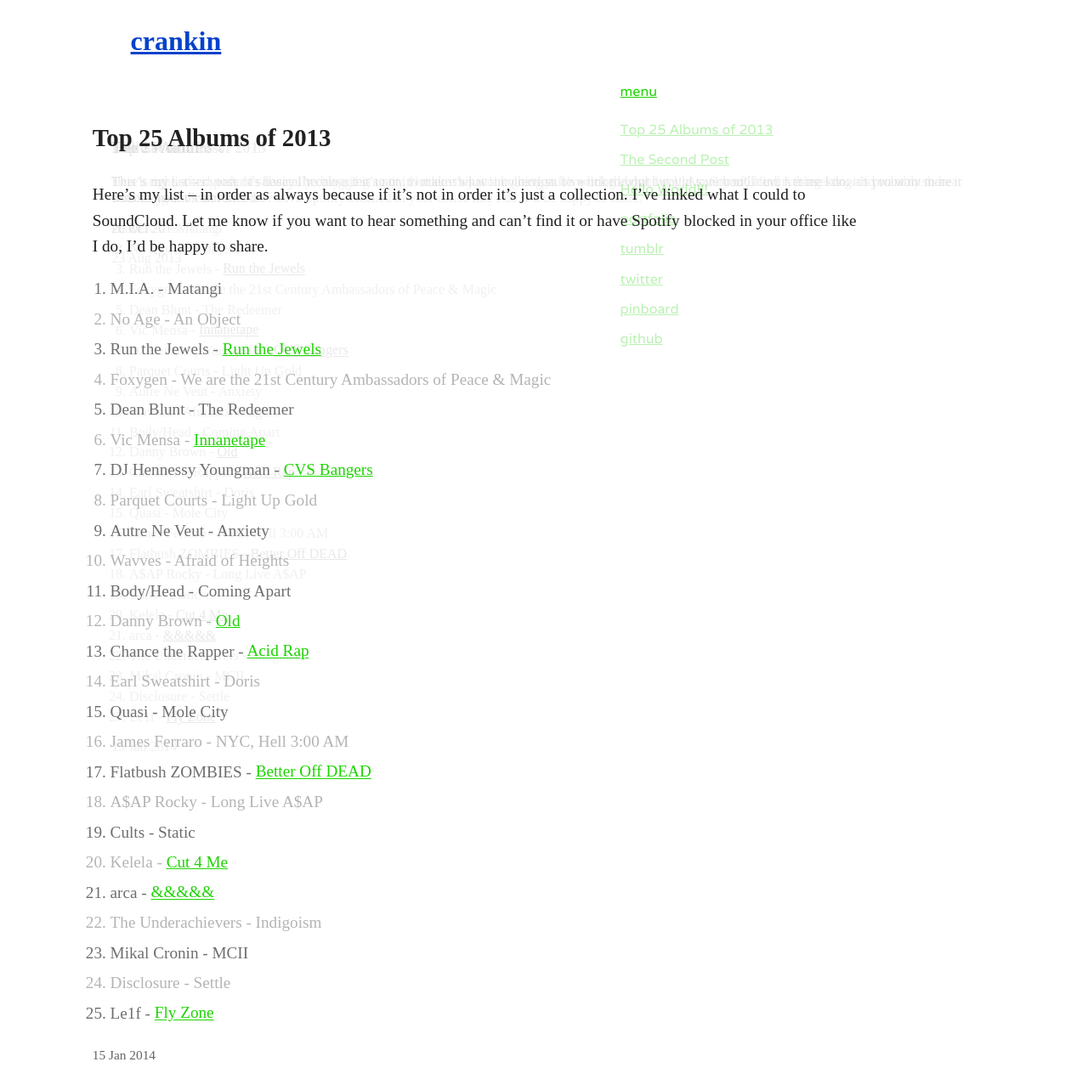
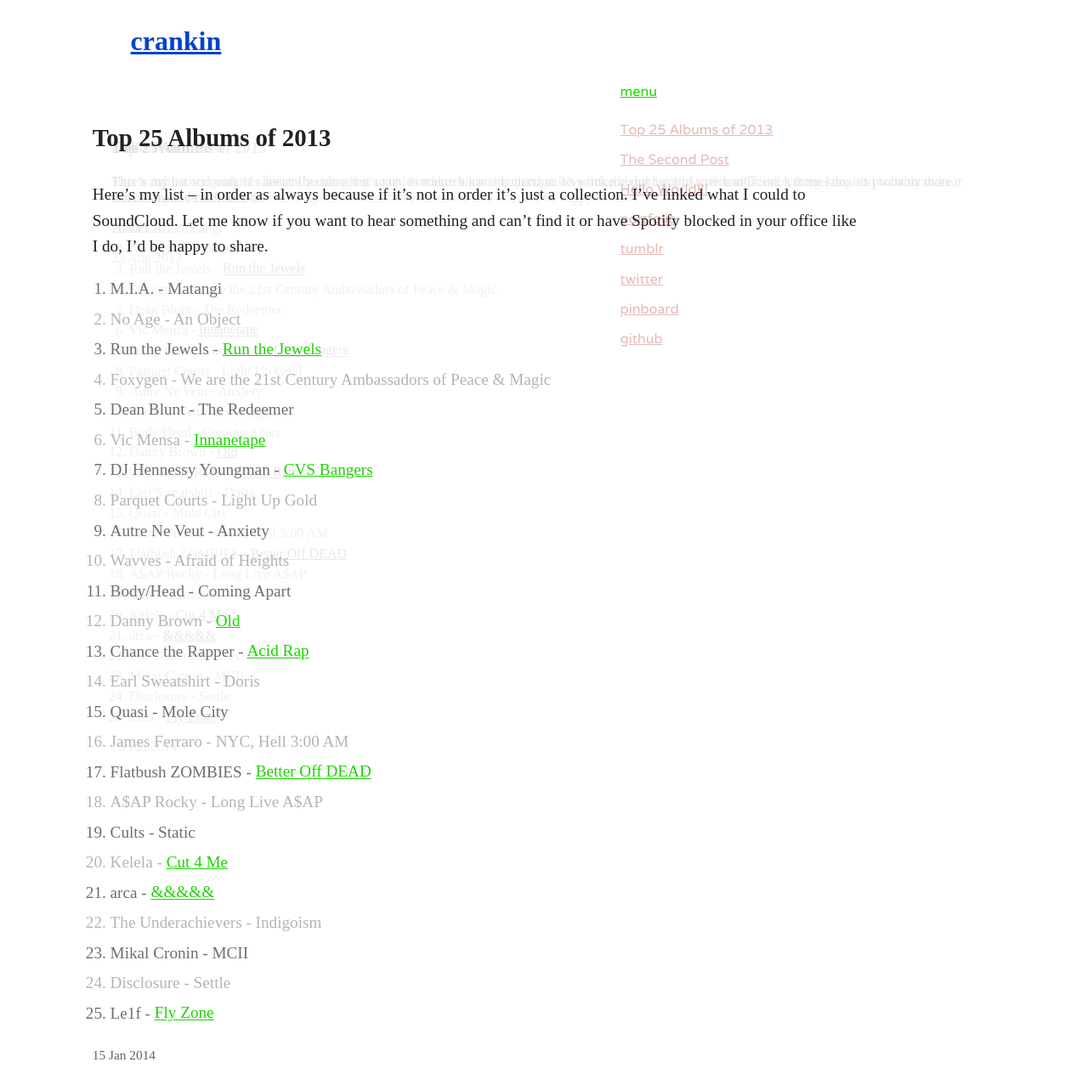
Before and after one commit to crankin/crankin.github.io, a Jekyll site: the page built from index.html, in a window 1280 px wide. Shown: the whole page at 85% size. Built offline with Jekyll 4.4.1, drawn with Linux system fonts in a browser that asks for light colours; nearby versions of some CDN libraries; some web fonts are replaced; Markdown is read by kramdown in place of the engine named in the settings.

Commit message:
modifying link colors

```diff
--- a/css/main.css
+++ b/css/main.css
@@ -60,7 +60,7 @@
   font-size:1.0rem;
   line-height: 1.4;
   position:absolute;
-  background:#fff;
+  background:rgba(255,255,255,0.7);
   width:40%;
 }
 
@@ -69,7 +69,7 @@
   opacity: 0.3;
   }
 
-.navpost a {display:block;width: 100%;}
+.navpost a {display:block;width: 100%;color:rgb(171,26,23);}
 
 .navtop {z-index:90;}
 
@@ -91,6 +91,7 @@
   }
 
 .main article a {color:rgb(28,212,0);}
+.main article a:hover {color:rgb(255,124,0);}
 
 .main article h3 {
   font-weight:bold;
```
